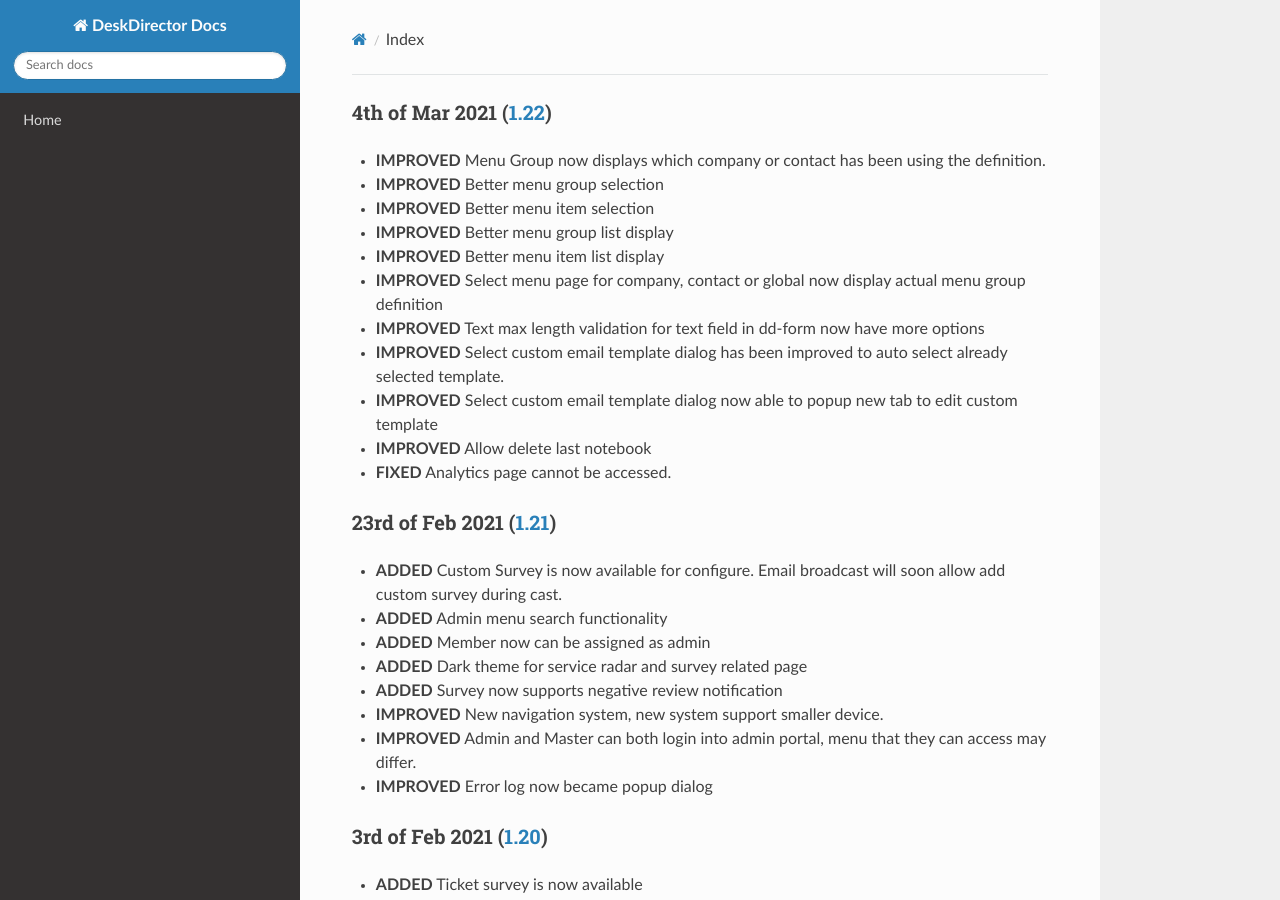
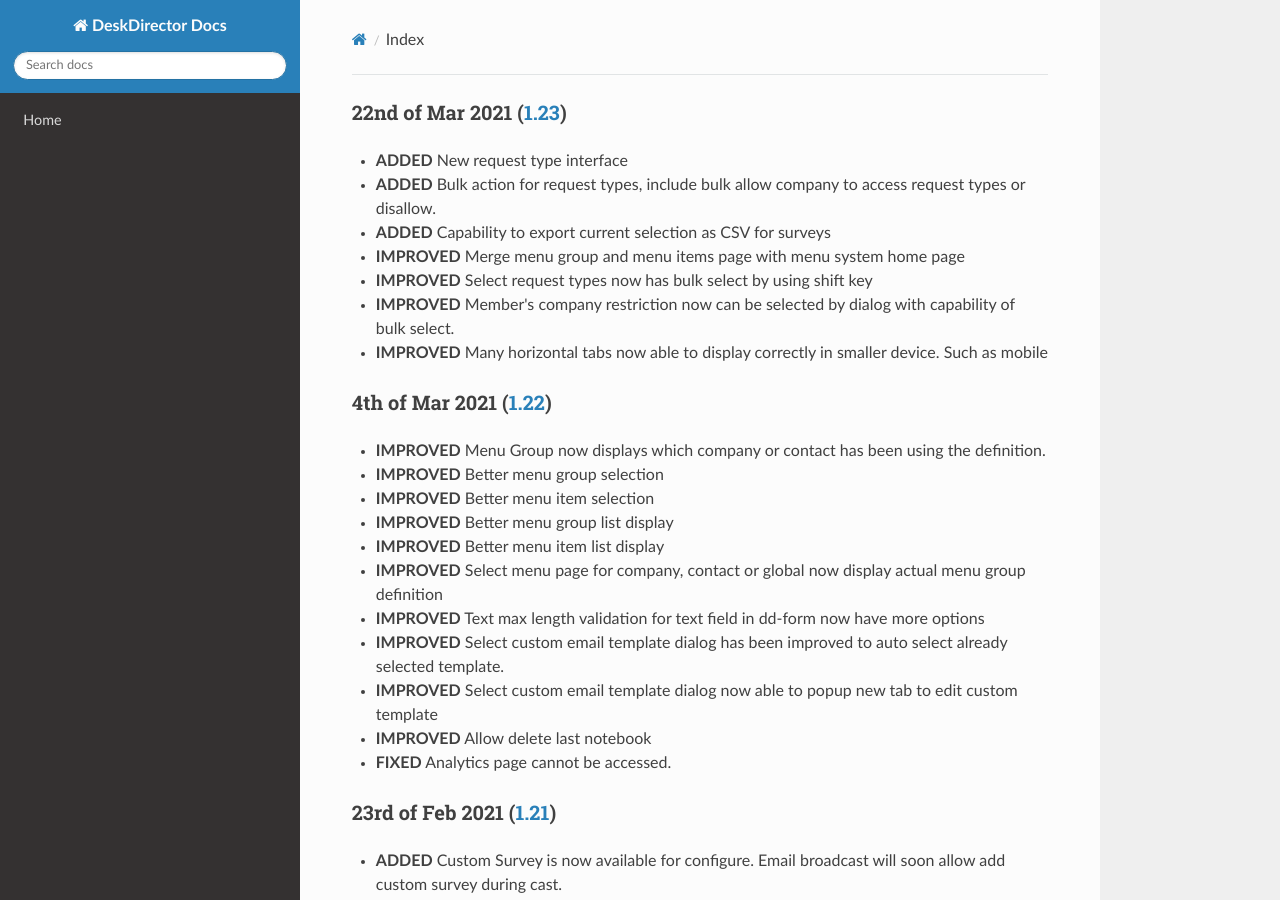
Before and after one commit to DeskDirector/docs, an MkDocs documentation site: the page built from docs/_release/admin/README.md, in a window 1280 px wide and 900 px high. Built offline with MkDocs 1.6.1, drawn with Linux system fonts in a browser that asks for light colours; nearby versions of some CDN libraries; old or Windows-style settings are respelled for this version of MkDocs.

Commit message:
Update README.md

```diff
--- a/docs/_release/admin/README.md
+++ b/docs/_release/admin/README.md
@@ -1,3 +1,13 @@
+### 22nd of Mar 2021 ([1.23](v1.23.1))
+
+- **ADDED** New request type interface
+- **ADDED** Bulk action for request types, include bulk allow company to access request types or disallow.
+- **ADDED** Capability to export current selection as CSV for surveys
+- **IMPROVED** Merge menu group and menu items page with menu system home page
+- **IMPROVED** Select request types now has bulk select by using shift key
+- **IMPROVED** Member's company restriction now can be selected by dialog with capability of bulk select.
+- **IMPROVED** Many horizontal tabs now able to display correctly in smaller device. Such as mobile
+
 ### 4th of Mar 2021 ([1.22](v1.22.1))
 - **IMPROVED** Menu Group now displays which company or contact has been using the definition.
 - **IMPROVED** Better menu group selection
```
